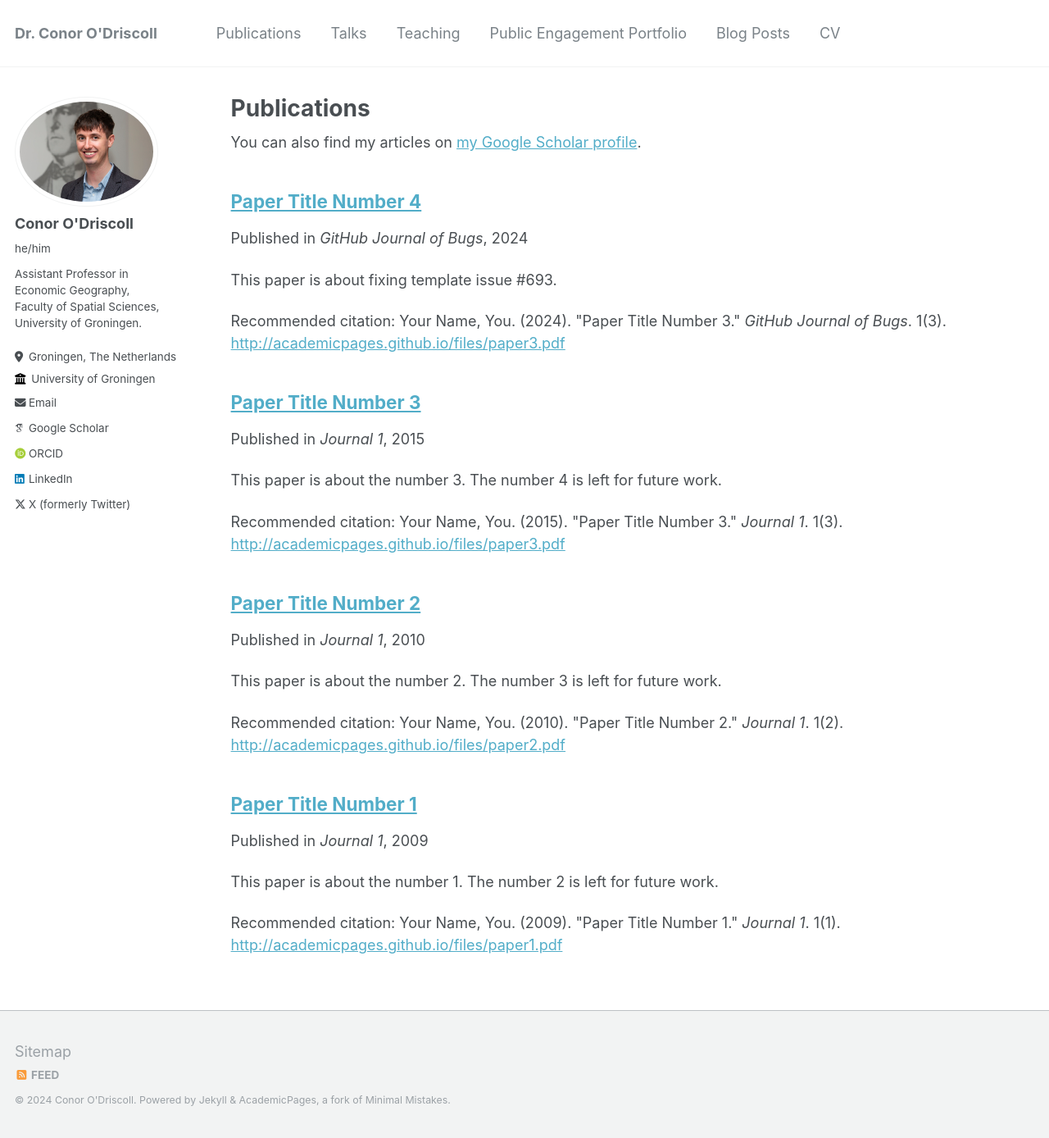
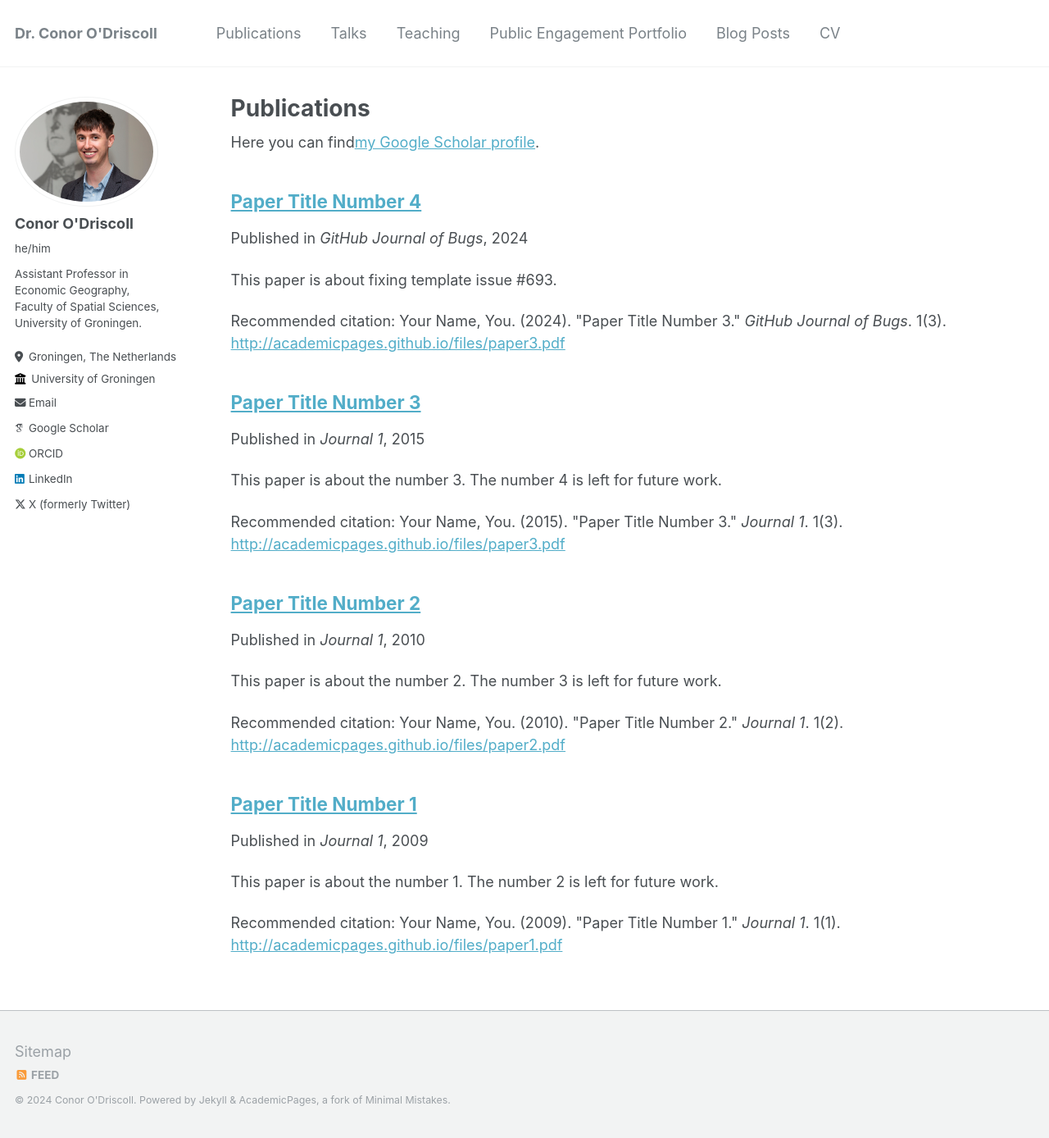
Before and after one commit to conor-o-driscoll/conor-o-driscoll.github.io, a Jekyll site: the page built from _pages/publications.md, in a window 1280 px wide and 1388 px high. Shown: the whole window at 82% size. Built offline with Jekyll 4.4.1, drawn with Linux system fonts in a browser that asks for light colours; some web fonts are replaced.

Commit message:
Update publications.md

```diff
--- a/_pages/publications.md
+++ b/_pages/publications.md
@@ -6,7 +6,7 @@ author_profile: true
 ---
 
 {% if site.author.googlescholar %}
-  <div class="wordwrap">You can also find my articles on <a href="{{site.author.googlescholar}}">my Google Scholar profile</a>.</div>
+  <div class="wordwrap">Here you can find<a href="{{site.author.googlescholar}}">my Google Scholar profile</a>.</div>
 {% endif %}
 
 {% include base_path %}
```
